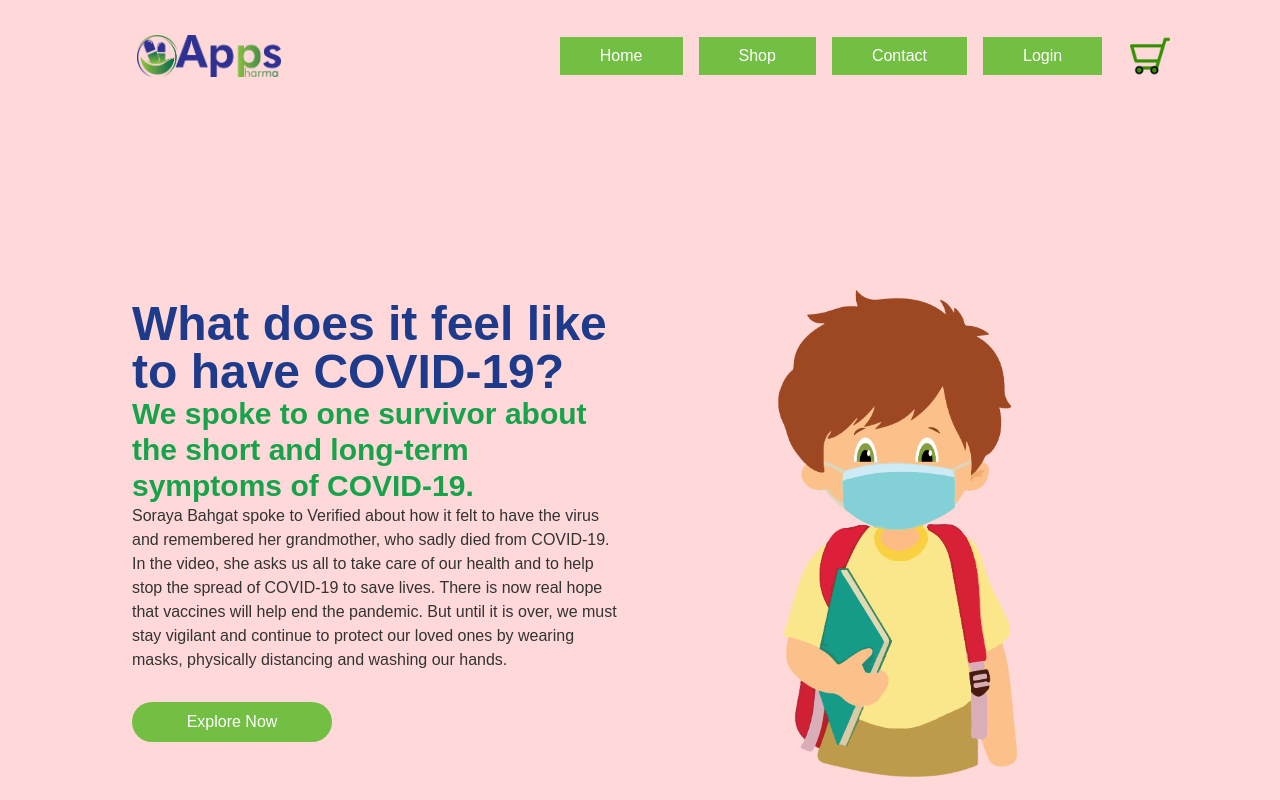
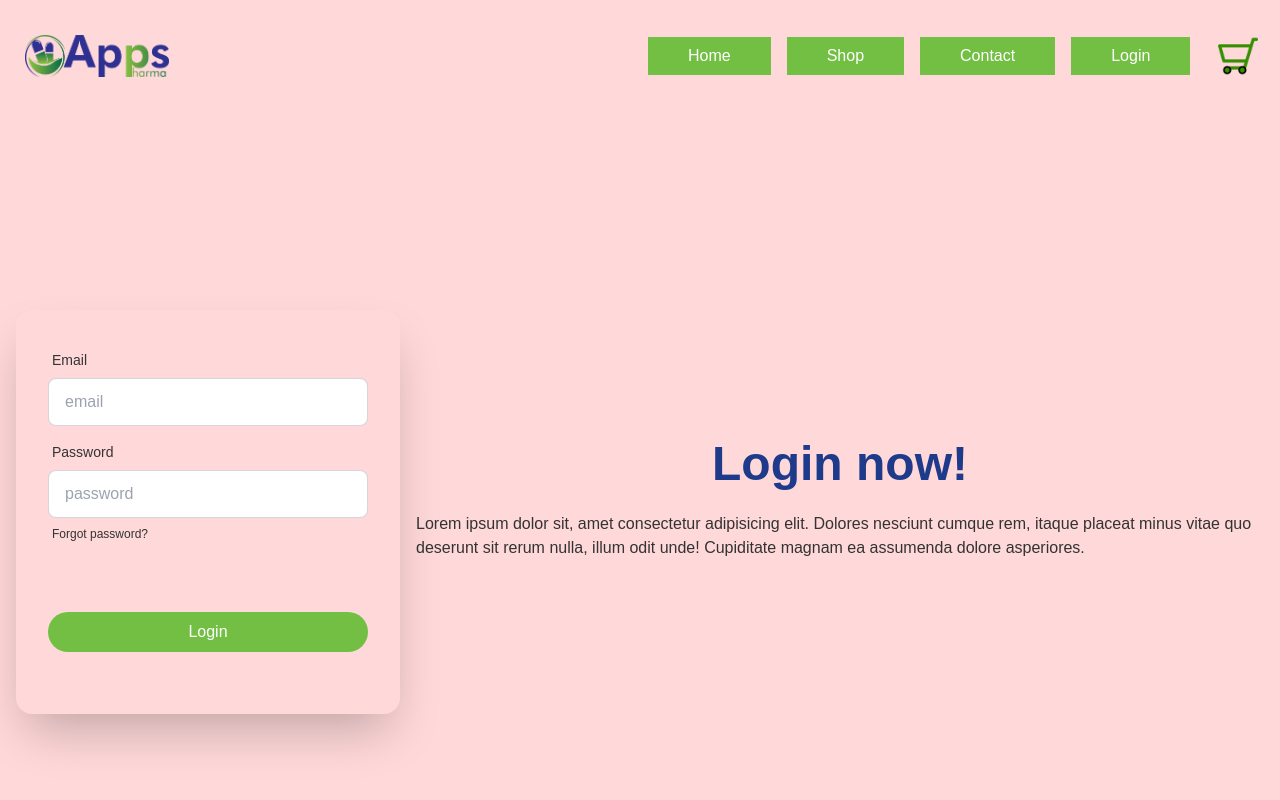
Before and after one commit to SalehAhmed19/app-pharma, a React (Create React App) app: page /login in a window 1280 px wide. Shown: the top 800 px of the page. Built offline with nearby package versions, Linux system fonts and the light colour scheme.

Commit message:
login page added and some issues fixed

```diff
--- a/src/App.js
+++ b/src/App.js
@@ -2,11 +2,18 @@ import logo from "./logo.svg";
 import "./App.css";
 import Home from "./Pages/Home/Home";
 import "../src/Pages/Home/HomeCSS/Custom.css";
+import { Routes, Route } from "react-router-dom";
+import Login from "./Pages/Authentication/Login/Login";
+import Navbar from "./Components/Navbar";
 
 function App() {
   return (
     <div className="App">
-      <Home />
+      <Navbar />
+      <Routes>
+        <Route path="/" element={<Home />}></Route>
+        <Route path="/login" element={<Login />}></Route>
+      </Routes>
     </div>
   );
 }
--- a/src/Components/Navbar.jsx
+++ b/src/Components/Navbar.jsx
@@ -1,6 +1,7 @@
 import React from "react";
 import logo from "../Assets/images/logo.png";
 import shopping from "../Assets/images/126083.png";
+import { Link } from "react-router-dom";
 const Navbar = () => {
   return (
     <div className="navbar py-8 bg">
@@ -47,9 +48,9 @@ const Navbar = () => {
       <div className="navbar-center hidden lg:flex">
         <ul className="menu menu-horizontal p-0">
           <li>
-            <a className="mx-2 navbar-btn" href="#">
+            <Link to="/" className="mx-2 navbar-btn">
               Home
-            </a>
+            </Link>
           </li>
           <li>
             <a className="mx-2 navbar-btn" href="#">
@@ -62,9 +63,9 @@ const Navbar = () => {
             </a>
           </li>
           <li>
-            <a className="mx-2 navbar-btn" href="#">
+            <Link to="/login" className="mx-2 navbar-btn">
               Login
-            </a>
+            </Link>
           </li>
         </ul>
       </div>
--- /dev/null
+++ b/src/Pages/Authentication/Login/Login.jsx
@@ -0,0 +1,55 @@
+import React from "react";
+
+const Login = () => {
+  return (
+    <div className="hero min-h-screen bg">
+      <div className="hero-content flex-col lg:flex-row-reverse">
+        <div className="text-center lg:text-left">
+          <h1 className="text-5xl font-bold text-blue-900 text-center">
+            Login now!
+          </h1>
+          <p className="py-6">
+            Lorem ipsum dolor sit, amet consectetur adipisicing elit. Dolores
+            nesciunt cumque rem, itaque placeat minus vitae quo deserunt sit
+            rerum nulla, illum odit unde! Cupiditate magnam ea assumenda dolore
+            asperiores.
+          </p>
+        </div>
+        <div className="card flex-shrink-0 w-full max-w-sm shadow-2xl bg">
+          <div className="card-body">
+            <div className="form-control">
+              <label className="label">
+                <span className="label-text">Email</span>
+              </label>
+              <input
+                type="text"
+                placeholder="email"
+                className="input input-bordered"
+              />
+            </div>
+            <div className="form-control">
+              <label className="label">
+                <span className="label-text">Password</span>
+              </label>
+              <input
+                type="text"
+                placeholder="password"
+                className="input input-bordered"
+              />
+              <label className="label">
+                <a href="#" className="label-text-alt link link-hover">
+                  Forgot password?
+                </a>
+              </label>
+            </div>
+            <div className="form-control mt-6">
+              <button className="auth-btn">Login</button>
+            </div>
+          </div>
+        </div>
+      </div>
+    </div>
+  );
+};
+
+export default Login;
--- a/src/Pages/Home/Banner.jsx
+++ b/src/Pages/Home/Banner.jsx
@@ -3,7 +3,7 @@ import avatar from "../../Assets/images/body1.png";
 
 const Banner = () => {
   return (
-    <div className="grid grid-cols-1 lg:grid-cols-2 mt-40">
+    <div className="bg grid grid-cols-1 lg:grid-cols-2 pt-40 lg:px-28">
       <div className="flex flex-col justify-center mx-5">
         <h1 className="text-5xl text-blue-900 font-bold">
           What does it feel like to have COVID-19?
--- a/src/Pages/Home/Home.jsx
+++ b/src/Pages/Home/Home.jsx
@@ -1,5 +1,4 @@
 import React from "react";
-import Navbar from "../../Components/Navbar";
 import CovidBanner from "../CovidBanner/CovidBanner";
 import FeaturedProduct from "../FeaturedProduct/FeaturedProduct";
 import RecentProducts from "../RecentProduct/RecentProducts";
@@ -7,8 +6,7 @@ import Banner from "./Banner";
 
 const Home = () => {
   return (
-    <div className="bg lg:px-28">
-      <Navbar />
+    <div>
       <Banner />
       <FeaturedProduct />
       <RecentProducts />
--- a/src/Pages/Home/HomeCSS/Custom.css
+++ b/src/Pages/Home/HomeCSS/Custom.css
@@ -22,3 +22,14 @@
     background-color: #1F398A;
     transition: ease 0.5s;
 }
+.auth-btn{
+    background: #72BF44;
+    color: #fff;
+    padding: 8px 30px;
+    margin: 30px 0;
+    border-radius: 30px;
+}
+.auth-btn:hover{
+    background-color: #1F398A;
+    transition: ease 0.5s;
+}
```
